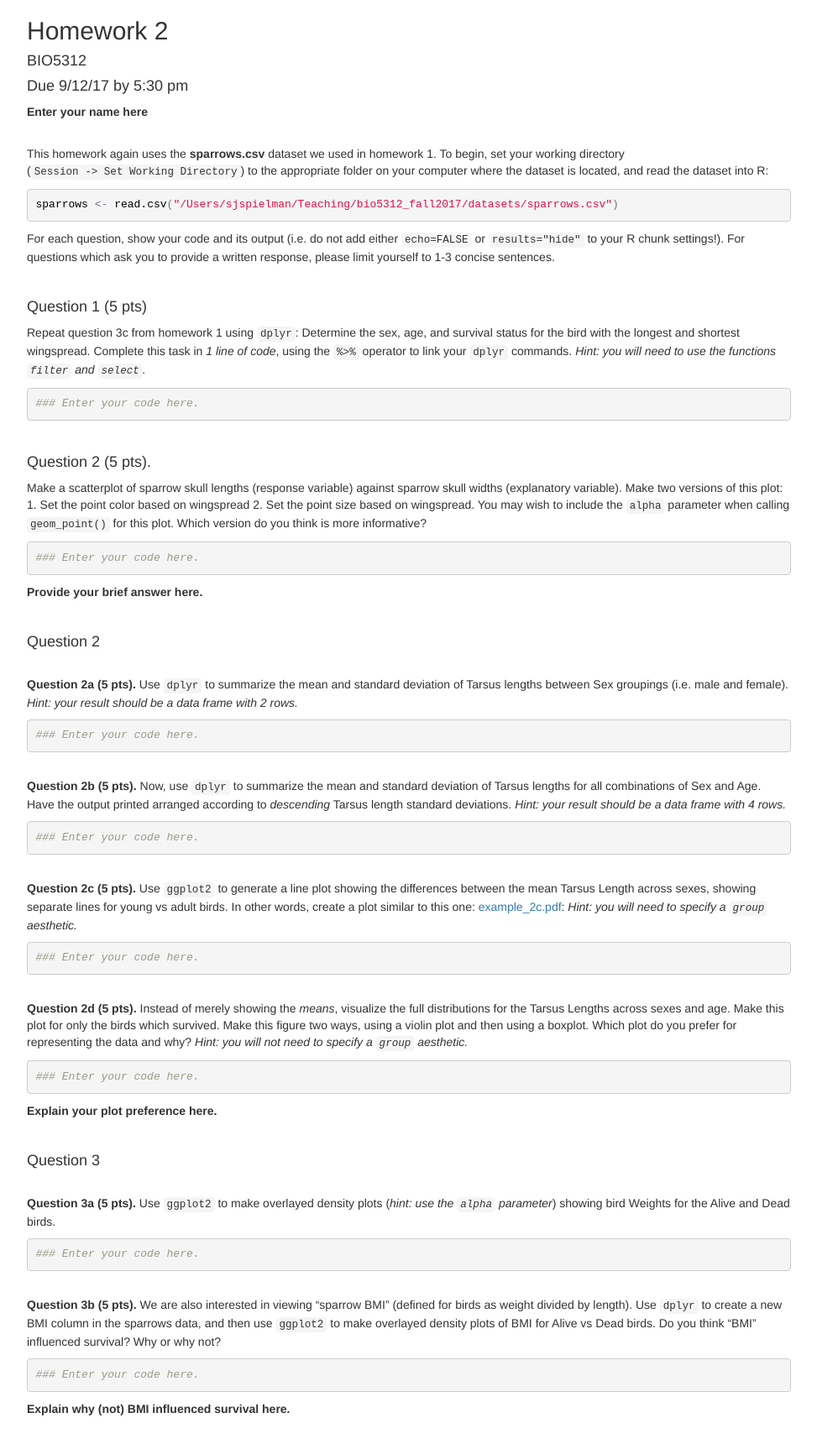
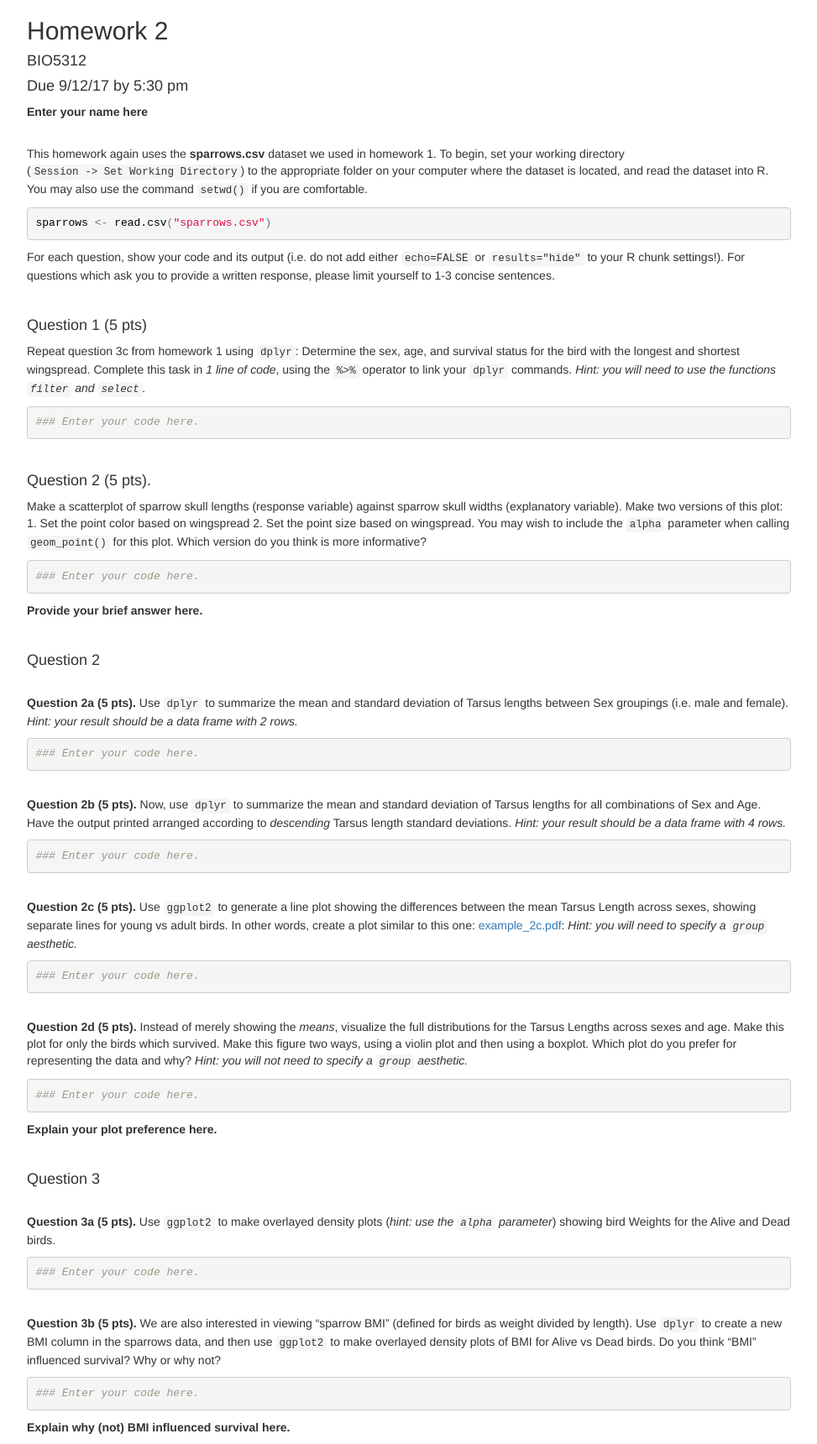
Before and after one commit to sjspielman/bio5312_fall2017, a Jekyll site: the page homeworks/HW2.html, which Jekyll copies as it is, in a window 1280 px wide. Shown: the whole page at 84% size, without its empty margins (153-1126 px from the left). Built offline with Jekyll 4.4.1, drawn with Linux system fonts in a browser that asks for light colours; before the commit the page ends 1698 px from its top, so only the background shows below that.

Commit message:
day2 updates

````diff
--- a/homeworks/HW2.Rmd
+++ b/homeworks/HW2.Rmd
@@ -13,10 +13,10 @@ output: html_document
 **Enter your name here**
 
 <br>
-This homework again uses the **sparrows.csv** dataset we used in homework 1. To begin, set your working directory (`Session -> Set Working Directory`) to the appropriate folder on your computer where the dataset is located, and read the dataset into R:
+This homework again uses the **sparrows.csv** dataset we used in homework 1. To begin, set your working directory (`Session -> Set Working Directory`) to the appropriate folder on your computer where the dataset is located, and read the dataset into R. You may also use the command `setwd()` if you are comfortable.
 
 ```{r}
-sparrows <- read.csv("/Users/sjspielman/Teaching/bio5312_fall2017/datasets/sparrows.csv")
+sparrows <- read.csv("sparrows.csv")
 ```
 
 For each question, show your code and its output (i.e. do not add either `echo=FALSE` or `results="hide"` to your R chunk settings!). For questions which ask you to provide a written response, please limit yourself to 1-3 concise sentences.
--- a/homeworks/HW2.html
+++ b/homeworks/HW2.html
@@ -127,8 +127,8 @@ $(document).ready(function () {
 <div id="due-91217-by-530-pm" class="section level4">
 <h4>Due 9/12/17 by 5:30 pm</h4>
 <p><strong>Enter your name here</strong></p>
-<p><br> This homework again uses the <strong>sparrows.csv</strong> dataset we used in homework 1. To begin, set your working directory (<code>Session -&gt; Set Working Directory</code>) to the appropriate folder on your computer where the dataset is located, and read the dataset into R:</p>
-<pre class="r"><code>sparrows &lt;- read.csv(&quot;/Users/sjspielman/Teaching/bio5312_fall2017/datasets/sparrows.csv&quot;)</code></pre>
+<p><br> This homework again uses the <strong>sparrows.csv</strong> dataset we used in homework 1. To begin, set your working directory (<code>Session -&gt; Set Working Directory</code>) to the appropriate folder on your computer where the dataset is located, and read the dataset into R. You may also use the command <code>setwd()</code> if you are comfortable.</p>
+<pre class="r"><code>sparrows &lt;- read.csv(&quot;sparrows.csv&quot;)</code></pre>
 <p>For each question, show your code and its output (i.e. do not add either <code>echo=FALSE</code> or <code>results=&quot;hide&quot;</code> to your R chunk settings!). For questions which ask you to provide a written response, please limit yourself to 1-3 concise sentences.</p>
 <p><br></p>
 </div>
````
Also changed, not shown: 8 other files.
